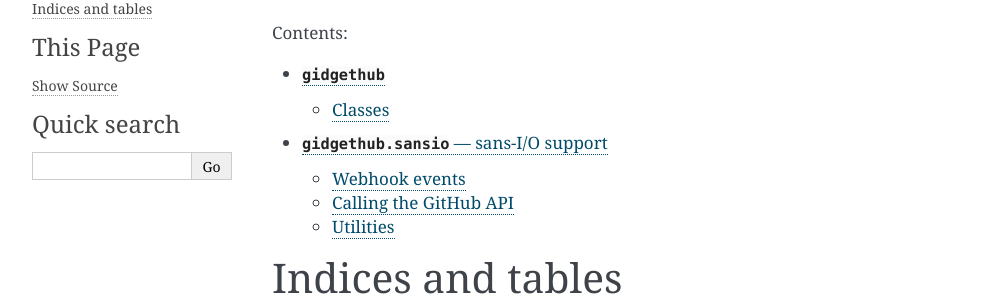
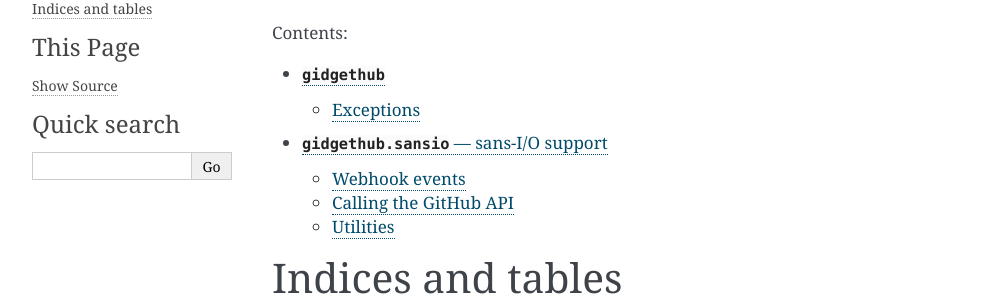
Before and after one commit to gidgethub/gidgethub, a Sphinx documentation site: the page built from docs/index.rst, in a window 1280 px wide. Shown: the part 138-434 px from the top of the page, without its empty margins (148-1141 px from the left). Built offline with Sphinx 7.4.7, drawn with Linux system fonts in a browser that asks for light colours.

```diff
--- a/docs/__init__.rst
+++ b/docs/__init__.rst
@@ -1,11 +1,11 @@
 :mod:`gidgethub`
 ===========================
 
-.. automodule:: gidgethub
+.. module:: gidgethub
 
 
-Classes
--------
+Exceptions
+----------
 
 .. exception:: GitHubException
 
--- a/docs/sansio.rst
+++ b/docs/sansio.rst
@@ -1,8 +1,7 @@
 :mod:`gidgethub.sansio` --- sans-I/O support
 ============================================
 
-.. automodule:: gidgethub.sansio
-
+.. module:: gidgethub.sansio
 
 Webhook events
 --------------
```
